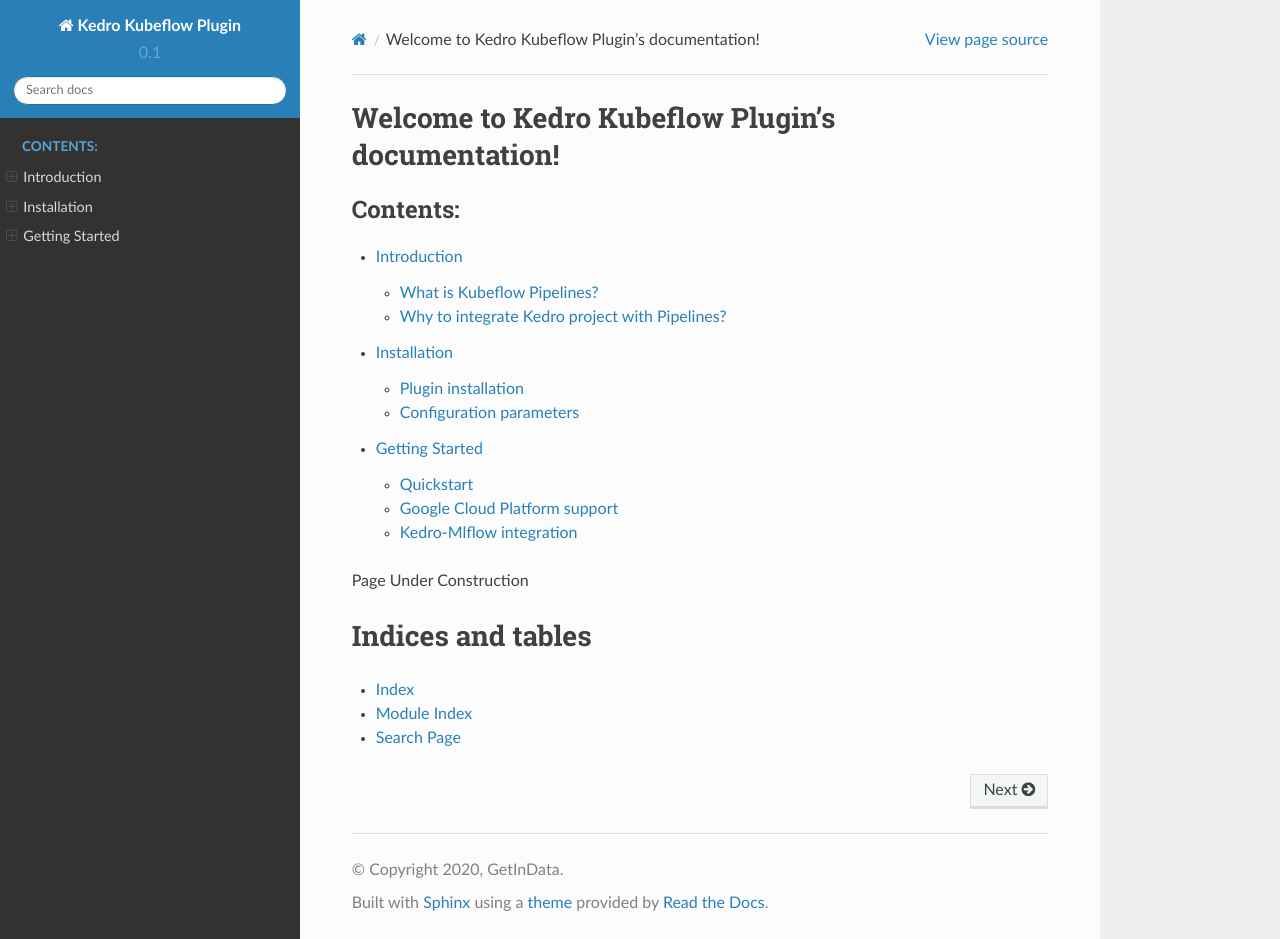
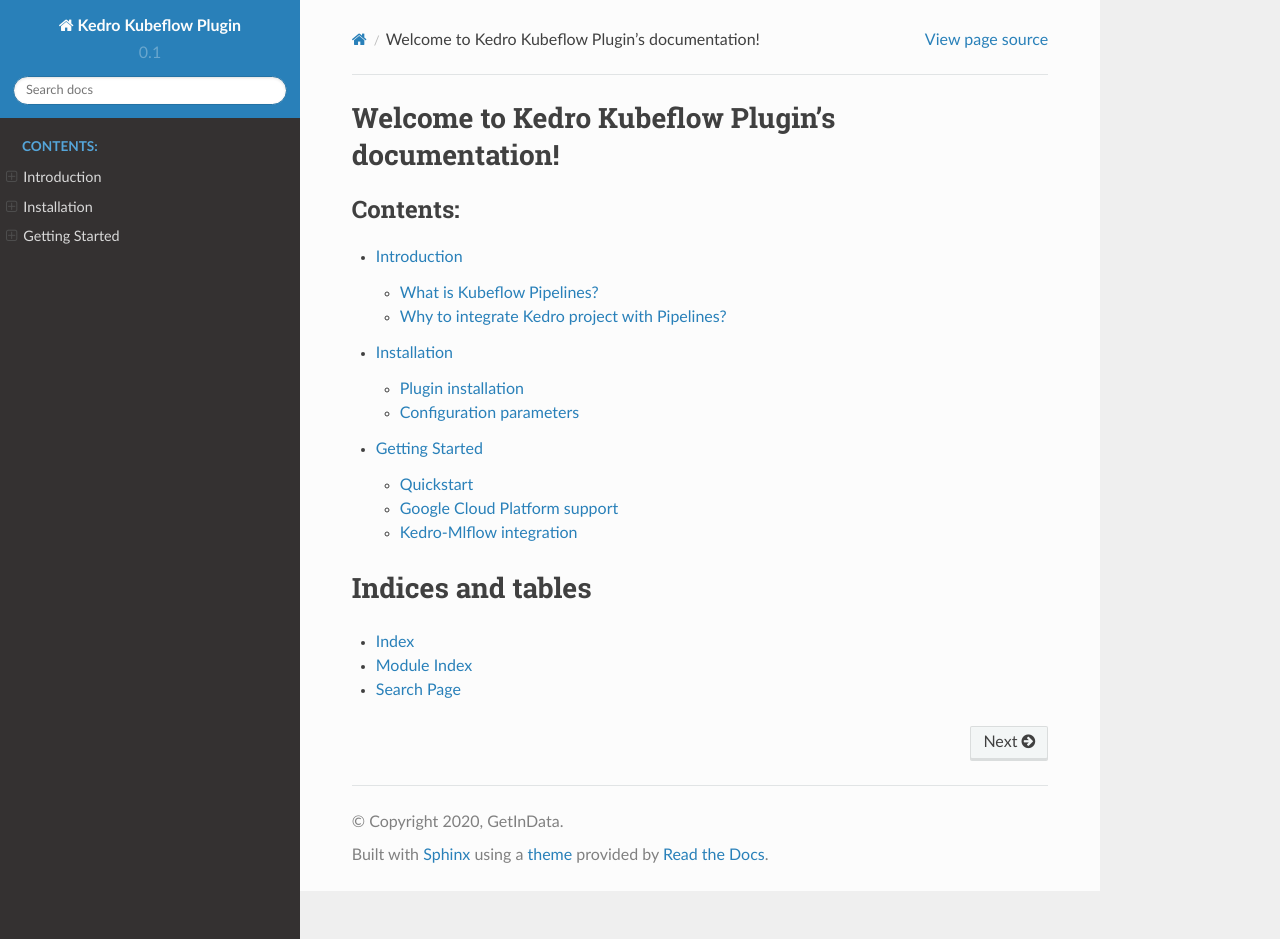
Before and after one commit to getindata/kedro-kubeflow, a Sphinx documentation site: the page built from docs/index.rst, in a window 1280 px wide and 939 px high. Built offline with Sphinx 7.4.7 and the Read the Docs theme 2.0.0, drawn with Linux system fonts in a browser that asks for light colours.

Commit message:
No more under construction

```diff
--- a/docs/index.rst
+++ b/docs/index.rst
@@ -14,8 +14,6 @@
    Installation <source/02_installation/index.rst>
    Getting Started <source/03_getting_started/index.rst>
 
-Page Under Construction
-
 Indices and tables
 ==================
 
```
